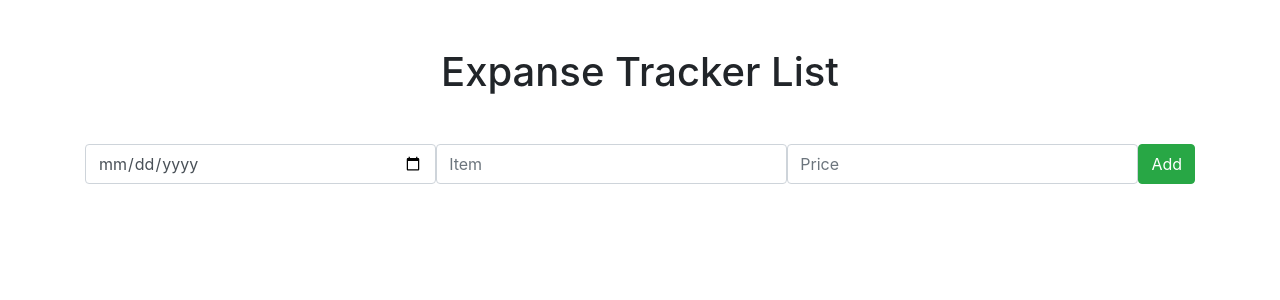
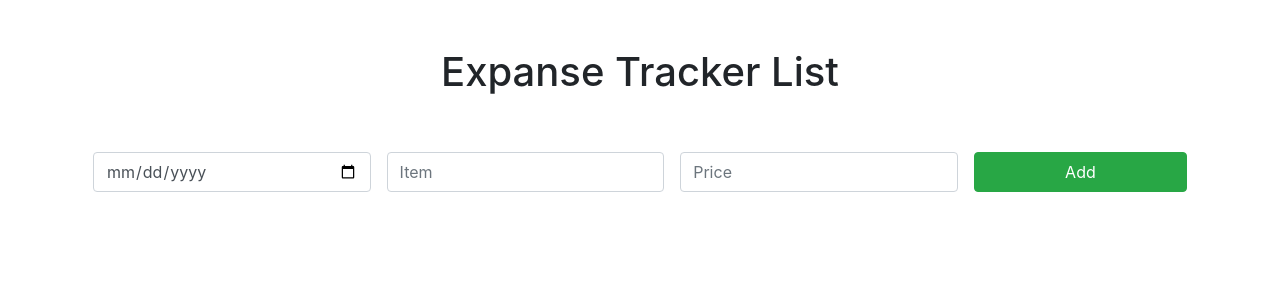
Before and after one commit to L-Bauer/budget-tracker, a React (Create React App) app in the folder client/: page / in a window 1280 px wide. Shown: the top 300 px of the page. Built offline with nearby package versions, Linux system fonts and the light colour scheme; the HTML template or start-up script is replaced by a standard one.

Commit message:
Change sizing and spacing

```diff
--- a/client/src/components/InputTrans.js
+++ b/client/src/components/InputTrans.js
@@ -10,7 +10,7 @@ const InputTransaction = () => {
     e.preventDefault()
     try {
       const body = {transaction_date, item, price}
-      const response = await fetch("http://localhost:5000/transactions", {
+      await fetch("http://localhost:5000/transactions", {
         method: "POST",
         headers: { "Content-Type": "application/json"},
         body: JSON.stringify(body)
@@ -18,7 +18,7 @@ const InputTransaction = () => {
       setTransaction_date("")
       setItem("")
       setPrice("")
-      console.log(response)
+      window.location = "/"
     } catch (err) {
       console.error(err.message)
     }
@@ -28,13 +28,13 @@ const InputTransaction = () => {
     <Fragment>
       <h1 className="text-center mt-5">Expanse Tracker List</h1>
       <form className="d-flex mt-5" onSubmit={onSubmitForm}>
-        <input type="date" className="form-control" value={transaction_date}
+        <input type="date" className="form-control  m-2" value={transaction_date}
           onChange={e => setTransaction_date(e.target.value)}/>
-        <input type="text" className="form-control" value={item}
+        <input type="text" className="form-control m-2" value={item}
          onChange={e => setItem(e.target.value)} placeholder="Item"/>
-        <input type="text" className="form-control" value={price}
+        <input type="text" className="form-control m-2" value={price}
          onChange={e => setPrice(e.target.value)} placeholder="Price"/>
-        <button className="btn btn-success">Add</button>
+        <button className="btn btn-success w-75 h-85 m-2">Add</button>
       </form>
     </Fragment>
   )
```
